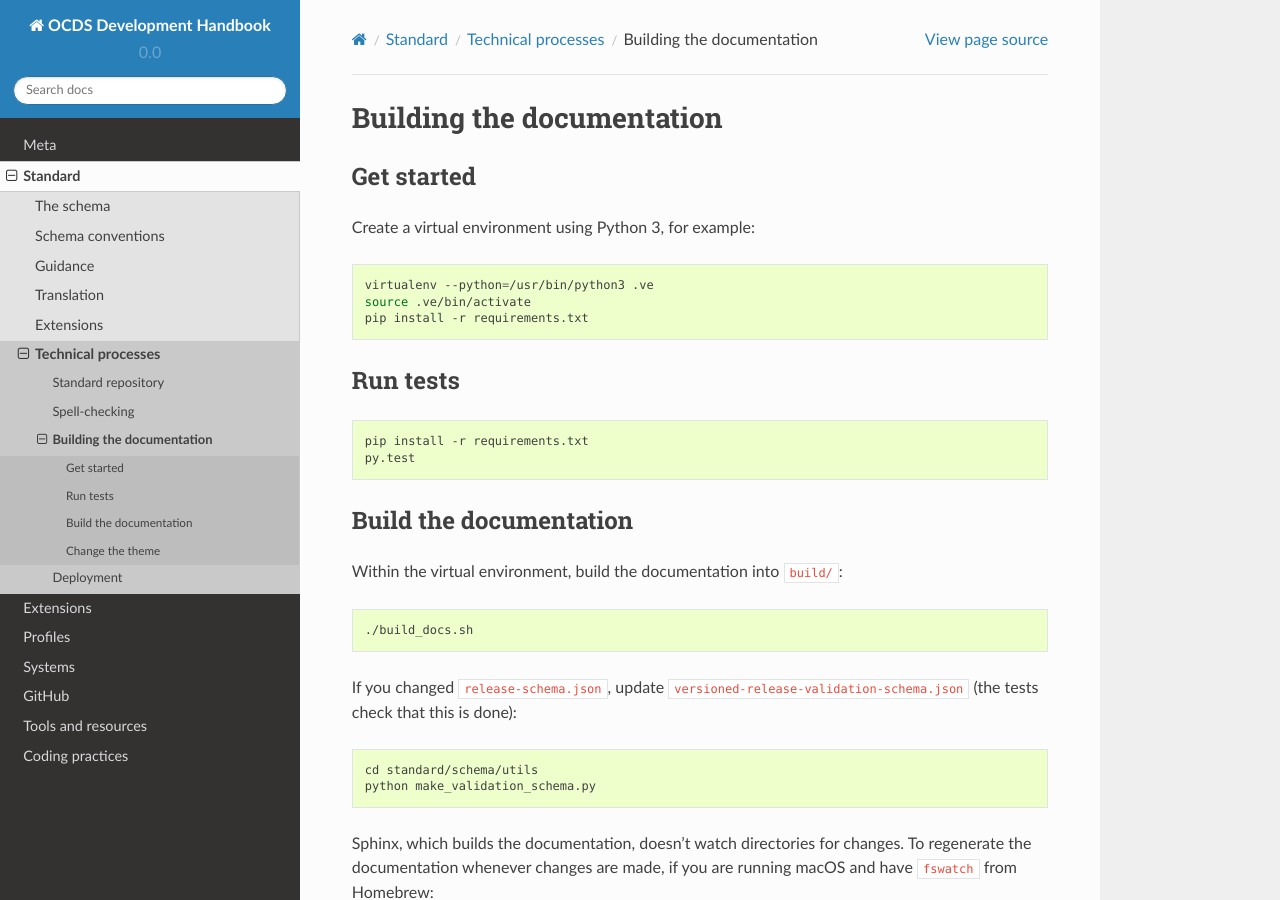
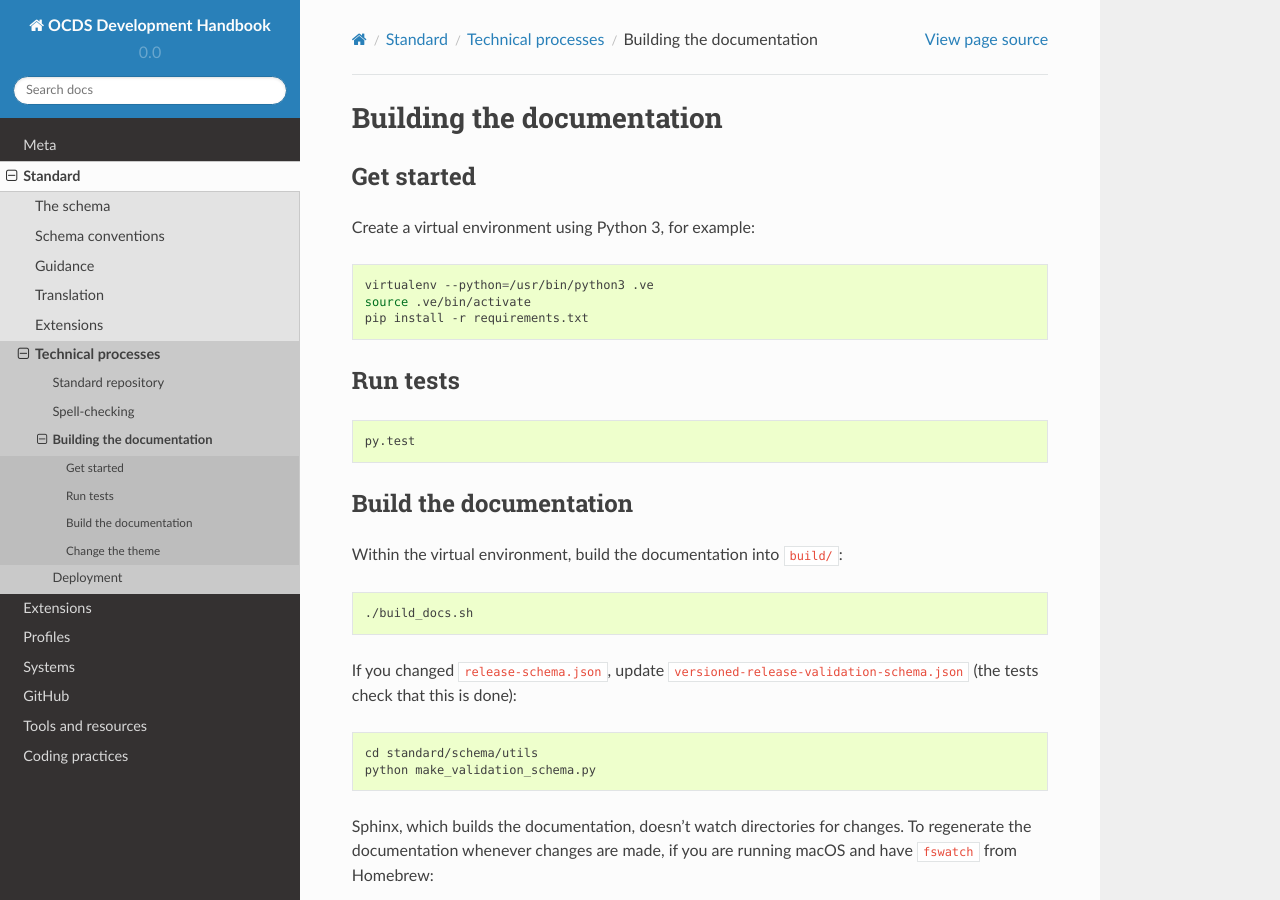
Before and after one commit to open-contracting/standard-development-handbook, a Sphinx documentation site: the page built from docs/standard/technical/build.md, in a window 1280 px wide and 900 px high. Built offline with Sphinx 7.4.7 and the Read the Docs theme 2.0.0, drawn with Linux system fonts in a browser that asks for light colours.

Commit message:
Remove duplicate instruction

````diff
--- a/docs/standard/technical/build.md
+++ b/docs/standard/technical/build.md
@@ -13,7 +13,6 @@ pip install -r requirements.txt
 ## Run tests
 
 ```shell
-pip install -r requirements.txt
 py.test
 ```
 
````
